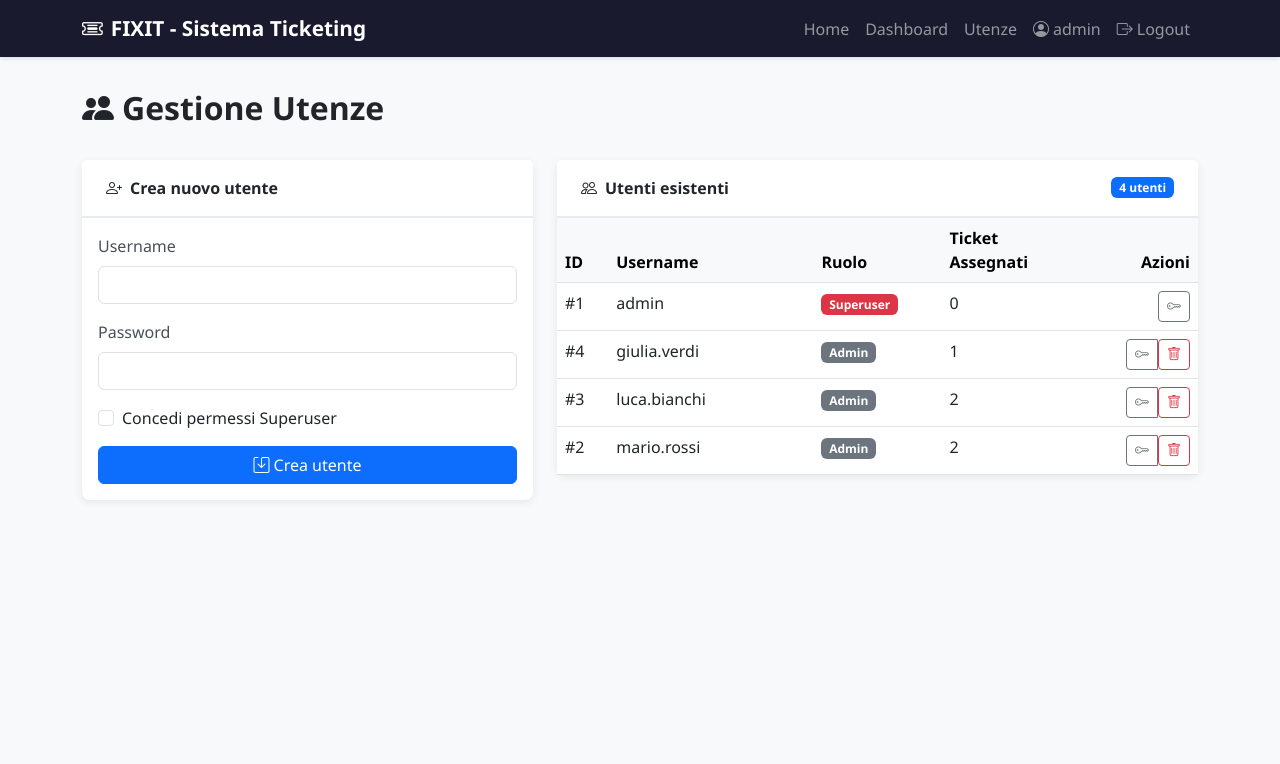
After one commit to DenisTrokan/FIXIT, a Flask app: page /admin/users in a window 1280 px wide. The commit adds this page. Shown: the top 764 px of the page. Run offline with Flask 3, Linux system fonts and the light colour scheme; a user stored in the database is signed in.

Commit message:
Add user management template with user creation and listing functionality

```diff
--- a/app.py
+++ b/app.py
@@ -30,6 +30,7 @@ class User(db.Model):
     id = db.Column(db.Integer, primary_key=True)
     username = db.Column(db.String(80), unique=True, nullable=False)
     password_hash = db.Column(db.String(200), nullable=False)
+    is_superuser = db.Column(db.Boolean, default=False, nullable=False)
 
     # Relationship
     assigned_tickets = db.relationship('Ticket', backref='assigned_to', lazy=True, foreign_keys='Ticket.assigned_to_id')
@@ -66,7 +67,6 @@ class Ticket(db.Model):
     # MEZZO-specific fields
     vehicle_type = db.Column(db.String(50), nullable=True)
     vehicle_number = db.Column(db.String(50), nullable=True)
-    mileage_hours = db.Column(db.String(50), nullable=True)
     anomaly_category = db.Column(db.String(100), nullable=True)
 
     # TECNICO-specific fields
@@ -113,6 +113,17 @@ def login_required(f):
     return decorated_function
 
 
+def superuser_required(f):
+    """Decorator to require superuser role"""
+    @wraps(f)
+    def decorated_function(*args, **kwargs):
+        if not session.get('is_superuser'):
+            flash('Permesso negato: funzionalità riservata agli amministratori.', 'danger')
+            return redirect(url_for('dashboard'))
+        return f(*args, **kwargs)
+    return decorated_function
+
+
 # ==================== PUBLIC ROUTES ====================
 
 @app.route('/')
@@ -129,7 +140,6 @@ def new_mezzi():
         requester_name = request.form.get('requester_name')
         vehicle_type = request.form.get('vehicle_type')
         vehicle_number = request.form.get('vehicle_number')
-        mileage_hours = request.form.get('mileage_hours')
         anomaly_category = request.form.get('anomaly_category')
         description = request.form.get('description')
 
@@ -151,7 +161,6 @@ def new_mezzi():
             requester_name=requester_name,
             vehicle_type=vehicle_type,
             vehicle_number=vehicle_number,
-            mileage_hours=mileage_hours,
             anomaly_category=anomaly_category,
             description=description,
             image_filename=image_filename
@@ -236,6 +245,7 @@ def login():
         if user and user.check_password(password):
             session['user_id'] = user.id
             session['username'] = user.username
+            session['is_superuser'] = user.is_superuser
             flash('Login effettuato con successo!', 'success')
             return redirect(url_for('dashboard'))
         else:
@@ -296,6 +306,63 @@ def dashboard():
     return render_template('dashboard.html', tickets=tickets, admins=admins, pagination=pagination, per_page=per_page)
 
 
+@app.route('/admin/users', methods=['GET', 'POST'])
+@login_required
+@superuser_required
+def manage_users():
+    """Superuser-only user management view"""
+    if request.method == 'POST':
+        action = request.form.get('action')
+
+        if action == 'create':
+            username = request.form.get('username', '').strip()
+            password = request.form.get('password', '').strip()
+            is_super = True if request.form.get('is_superuser') == 'on' else False
+
+            if not username or not password:
+                flash('Username e password sono obbligatori.', 'danger')
+            elif User.query.filter_by(username=username).first():
+                flash('Username già esistente.', 'warning')
+            else:
+                new_user = User(username=username, is_superuser=is_super)
+                new_user.set_password(password)
+                db.session.add(new_user)
+                db.session.commit()
+                flash('Utente creato con successo.', 'success')
+
+        elif action == 'delete':
+            user_id = request.form.get('user_id')
+            if user_id:
+                user = User.query.get(int(user_id))
+                if not user:
+                    flash('Utente non trovato.', 'danger')
+                elif user.id == session.get('user_id'):
+                    flash('Non puoi eliminare il tuo stesso account.', 'warning')
+                else:
+                    db.session.delete(user)
+                    db.session.commit()
+                    flash('Utente eliminato con successo.', 'success')
+
+        elif action == 'reset_password':
+            user_id = request.form.get('user_id')
+            new_password = request.form.get('new_password', '').strip()
+            if not new_password:
+                flash('La nuova password è obbligatoria.', 'danger')
+            else:
+                user = User.query.get(int(user_id)) if user_id else None
+                if not user:
+                    flash('Utente non trovato.', 'danger')
+                else:
+                    user.set_password(new_password)
+                    db.session.commit()
+                    flash('Password aggiornata con successo.', 'success')
+
+        return redirect(url_for('manage_users'))
+
+    users = User.query.order_by(User.username).all()
+    return render_template('users.html', users=users)
+
+
 @app.route('/admin/ticket/<int:ticket_id>', methods=['GET', 'POST'])
 @login_required
 def ticket_detail(ticket_id):
@@ -354,6 +421,18 @@ def ticket_detail(ticket_id):
                 db.session.commit()
                 flash('Commento aggiunto con successo.', 'success')
 
+        elif action == 'update_priority':
+            if ticket.ticket_type != 'TECNICO':
+                flash('La priorità è modificabile solo per i ticket tecnici.', 'warning')
+            else:
+                new_priority = request.form.get('priority')
+                if new_priority not in {'BASSA', 'MEDIA', 'ALTA'}:
+                    flash('Priorità non valida.', 'danger')
+                else:
+                    ticket.priority = new_priority
+                    db.session.commit()
+                    flash('Priorità aggiornata con successo.', 'success')
+
         return redirect(url_for('ticket_detail', ticket_id=ticket_id))
 
     # Get all admins for assignment dropdown
@@ -374,10 +453,15 @@ def init_db():
         if not admin:
             admin = User(username='admin')
             admin.set_password('admin123')
+            admin.is_superuser = True
             db.session.add(admin)
             db.session.commit()
             print('Default admin user created: admin/admin123')
         else:
+            # Ensure admin retains superuser status
+            if not admin.is_superuser:
+                admin.is_superuser = True
+                db.session.commit()
             print('Admin user already exists.')
 
 
--- a/seed_data.py
+++ b/seed_data.py
@@ -80,7 +80,6 @@ def seed_tickets(users):
             'requester': random.choice(requester_names),
             'vehicle_type': 'Forklift',
             'vehicle_number': 'FL-042',
-            'mileage_hours': '1.250 ore',
             'anomaly_category': 'Spie/Allarmi',
             'description': 'Spia motore accesa durante le operazioni di carico. Il mezzo continua a funzionare ma richiede verifica urgente.',
             'status': 'NUOVO'
@@ -90,7 +89,6 @@ def seed_tickets(users):
             'requester': random.choice(requester_names),
             'vehicle_type': 'Mafi',
             'vehicle_number': 'MF-108',
-            'mileage_hours': '3.450 Km',
             'anomaly_category': 'Perdite Liquidi',
             'description': 'Notata perdita di olio idraulico sotto il mezzo. Chiazza evidente nel piazzale di stazionamento.',
             'status': 'IN_LAVORAZIONE',
@@ -104,7 +102,6 @@ def seed_tickets(users):
             'requester': random.choice(requester_names),
             'vehicle_type': 'Ralla',
             'vehicle_number': 'RL-225',
-            'mileage_hours': '890 Km',
             'anomaly_category': 'Pneumatici',
             'description': 'Pneumatico anteriore destro con usura eccessiva e possibile foratura lenta.',
             'status': 'RISOLTO',
@@ -119,7 +116,6 @@ def seed_tickets(users):
             'requester': random.choice(requester_names),
             'vehicle_type': 'Carrello Elevatore',
             'vehicle_number': 'CE-017',
-            'mileage_hours': '2.100 ore',
             'anomaly_category': 'Freni/Sterzo/Cambio',
             'description': 'Sterzo duro e poco reattivo. Difficoltà nelle manovre in spazi stretti.',
             'status': 'NUOVO'
@@ -129,7 +125,6 @@ def seed_tickets(users):
             'requester': random.choice(requester_names),
             'vehicle_type': 'Mafi',
             'vehicle_number': 'MF-095',
-            'mileage_hours': '5.670 Km',
             'anomaly_category': 'Rumori Insoliti',
             'description': 'Rumore metallico proveniente dal vano motore durante l\'accelerazione.',
             'status': 'IN_LAVORAZIONE',
@@ -219,7 +214,6 @@ def seed_tickets(users):
         if ticket_data['type'] == 'MEZZO':
             ticket.vehicle_type = ticket_data['vehicle_type']
             ticket.vehicle_number = ticket_data['vehicle_number']
-            ticket.mileage_hours = ticket_data['mileage_hours']
             ticket.anomaly_category = ticket_data['anomaly_category']
 
         # Campi specifici per TECNICO
--- a/templates/base.html
+++ b/templates/base.html
@@ -125,6 +125,11 @@
                         <li class="nav-item">
                             <a class="nav-link" href="{{ url_for('dashboard') }}">Dashboard</a>
                         </li>
+                        {% if session.get('is_superuser') %}
+                        <li class="nav-item">
+                            <a class="nav-link" href="{{ url_for('manage_users') }}">Utenze</a>
+                        </li>
+                        {% endif %}
                         <li class="nav-item">
                             <span class="nav-link">
                                 <i class="bi bi-person-circle me-1"></i>{{ session.get('username') }}
--- /dev/null
+++ b/templates/users.html
@@ -0,0 +1,121 @@
+{% extends "base.html" %}
+
+{% block title %}Gestione Utenze{% endblock %}
+
+{% block content %}
+<div class="row">
+    <div class="col-12">
+        <div class="d-flex justify-content-between align-items-center mb-4">
+            <h2 class="fw-bold">
+                <i class="bi bi-people-fill me-2"></i>Gestione Utenze
+            </h2>
+        </div>
+
+        <div class="row g-4">
+            <div class="col-lg-5">
+                <!-- Create User -->
+                <div class="card">
+                    <div class="card-header">
+                        <i class="bi bi-person-plus me-2"></i>Crea nuovo utente
+                    </div>
+                    <div class="card-body">
+                        <form method="POST" action="{{ url_for('manage_users') }}">
+                            <input type="hidden" name="action" value="create">
+                            <div class="mb-3">
+                                <label class="form-label" for="username">Username</label>
+                                <input type="text" id="username" name="username" class="form-control" required>
+                            </div>
+                            <div class="mb-3">
+                                <label class="form-label" for="password">Password</label>
+                                <input type="password" id="password" name="password" class="form-control" required>
+                            </div>
+                            <div class="form-check mb-3">
+                                <input class="form-check-input" type="checkbox" value="on" id="is_superuser" name="is_superuser">
+                                <label class="form-check-label" for="is_superuser">
+                                    Concedi permessi Superuser
+                                </label>
+                            </div>
+                            <div class="d-grid">
+                                <button type="submit" class="btn btn-primary">
+                                    <i class="bi bi-save me-1"></i>Crea utente
+                                </button>
+                            </div>
+                        </form>
+                    </div>
+                </div>
+            </div>
+
+            <div class="col-lg-7">
+                <!-- Users list -->
+                <div class="card">
+                    <div class="card-header d-flex justify-content-between align-items-center">
+                        <span><i class="bi bi-people me-2"></i>Utenti esistenti</span>
+                        <span class="badge bg-primary">{{ users|length }} utenti</span>
+                    </div>
+                    <div class="card-body p-0">
+                        {% if users %}
+                            <div class="table-responsive">
+                                <table class="table table-hover mb-0">
+                                    <thead class="table-light">
+                                        <tr>
+                                            <th style="width:8%;">ID</th>
+                                            <th style="width:32%;">Username</th>
+                                            <th style="width:20%;">Ruolo</th>
+                                            <th style="width:20%;">Ticket Assegnati</th>
+                                            <th style="width:20%;" class="text-end">Azioni</th>
+                                        </tr>
+                                    </thead>
+                                    <tbody>
+                                        {% for user in users %}
+                                            <tr>
+                                                <td>#{{ user.id }}</td>
+                                                <td>{{ user.username }}</td>
+                                                <td>
+                                                    {% if user.is_superuser %}
+                                                        <span class="badge bg-danger">Superuser</span>
+                                                    {% else %}
+                                                        <span class="badge bg-secondary">Admin</span>
+                                                    {% endif %}
+                                                </td>
+                                                <td>{{ user.assigned_tickets|length }}</td>
+                                                <td class="text-end">
+                                                    <div class="btn-group">
+                                                        <button class="btn btn-sm btn-outline-secondary" data-bs-toggle="collapse" data-bs-target="#pw-{{ user.id }}">
+                                                            <i class="bi bi-key"></i>
+                                                        </button>
+                                                        {% if user.id != session.get('user_id') %}
+                                                        <form method="POST" action="{{ url_for('manage_users') }}" onsubmit="return confirm('Eliminare questo utente?');">
+                                                            <input type="hidden" name="action" value="delete">
+                                                            <input type="hidden" name="user_id" value="{{ user.id }}">
+                                                            <button type="submit" class="btn btn-sm btn-outline-danger">
+                                                                <i class="bi bi-trash"></i>
+                                                            </button>
+                                                        </form>
+                                                        {% endif %}
+                                                    </div>
+                                                    <div class="collapse mt-2" id="pw-{{ user.id }}">
+                                                        <form method="POST" action="{{ url_for('manage_users') }}" class="d-flex gap-2">
+                                                            <input type="hidden" name="action" value="reset_password">
+                                                            <input type="hidden" name="user_id" value="{{ user.id }}">
+                                                            <input type="password" name="new_password" class="form-control" placeholder="Nuova password" required>
+                                                            <button type="submit" class="btn btn-sm btn-primary">Aggiorna</button>
+                                                        </form>
+                                                    </div>
+                                                </td>
+                                            </tr>
+                                        {% endfor %}
+                                    </tbody>
+                                </table>
+                            </div>
+                        {% else %}
+                            <div class="p-4 text-center text-muted">
+                                Nessun utente presente.
+                            </div>
+                        {% endif %}
+                    </div>
+                </div>
+            </div>
+        </div>
+    </div>
+</div>
+{% endblock %}
```
Also changed, not shown: templates/form_mezzi.html (+9 -12 lines), templates/ticket_detail.html (+39 -4 lines), README.md, instance/tickets.db, static/uploads/20260122_114841_pneu.jpg (added).
